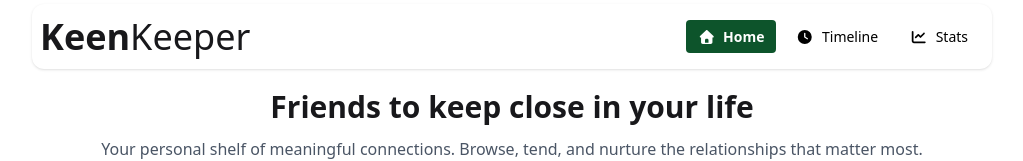
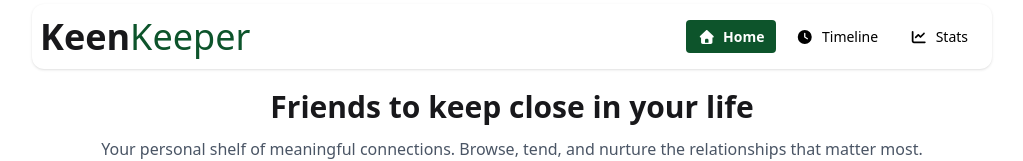
Before and after one commit to nowshintisha230/Keen-Keeper, a Next.js app: page / in a window 1280 px wide. Shown: the top 161 px of the page, without its empty margins (128-1151 px from the left). Built offline with nearby package versions, Linux system fonts and the light colour scheme; no server answers.

Commit message:
navbar  design fixed

```diff
--- a/src/components/Navbar/Navbar.jsx
+++ b/src/components/Navbar/Navbar.jsx
@@ -51,7 +51,7 @@ const Navbar = () => {
         </div>
 
         <a className="text-4xl">
-          <span className="font-bold">Keen</span>Keeper
+          <span className="font-bold">Keen</span><span className='text-green-900'>Keeper</span>
         </a>
       </div>
 
```
